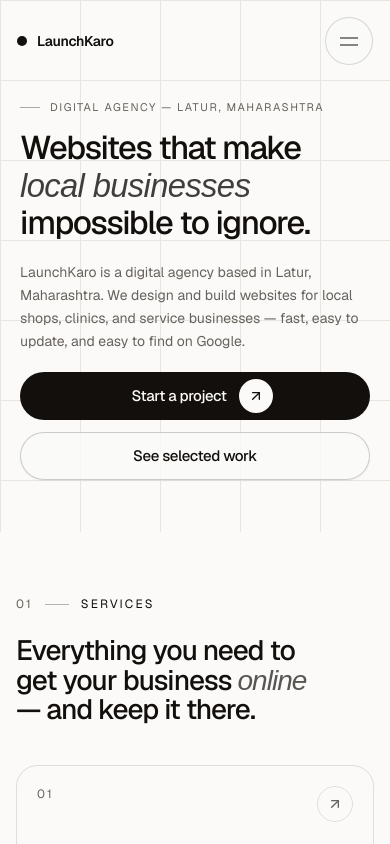
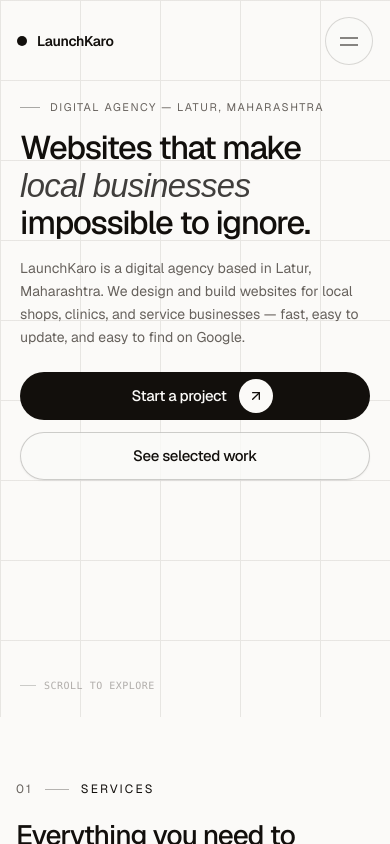
Before and after one commit to manoj-9899/launchkaro, a Next.js app: page / in a window 390 px wide. Shown: the top 844 px of the page. Built offline with nearby package versions, Linux system fonts and the light colour scheme; a web font is replaced by a local one.

Commit message:
Refine mobile homepage hero

```diff
--- a/components/hero.tsx
+++ b/components/hero.tsx
@@ -8,16 +8,16 @@ const d = (ms: number) => ({ '--d': `${ms}ms` }) as CSSProperties
 export function Hero() {
   return (
     <section className="relative overflow-hidden">
-      {/* Hero viewport container: natural flow on mobile, full-screen on desktop */}
-      <div className="relative flex flex-col justify-start px-5 pt-24 pb-12 sm:px-6 sm:pt-28 sm:pb-14 md:min-h-screen md:justify-between md:px-10 md:pt-28 md:pb-12 lg:pt-32 lg:pb-14">
+      {/* Hero viewport container: 85svh on mobile (Hero only in first viewport), 100vh on desktop */}
+      <div className="relative flex min-h-[85svh] flex-col justify-between px-5 pt-24 pb-6 sm:min-h-[88svh] sm:px-6 sm:pt-28 sm:pb-8 md:min-h-screen md:px-10 md:pt-28 md:pb-12 lg:pt-32 lg:pb-14">
         {/* Subtle grid backdrop across the full hero viewport */}
         <div
           aria-hidden
           className="bg-grid pointer-events-none absolute inset-0 -z-10 opacity-70"
         />
 
-        <div className="mx-auto flex w-full max-w-7xl flex-col justify-start md:flex-1 md:justify-between">
-          {/* Top group: Eyebrow + Headline */}
+        <div className="mx-auto flex w-full max-w-7xl flex-1 flex-col justify-between">
+          {/* Main Hero Content Block: Eyebrow + Headline + Description + CTAs */}
           <div className="flex flex-col pt-1 sm:pt-2">
             {/* Eyebrow */}
             <div
@@ -32,7 +32,7 @@ export function Hero() {
 
             {/* Headline */}
             <h1 className="mt-3.5 max-w-6xl text-[clamp(2.05rem,8.2vw,3.2rem)] leading-[1.02] font-medium tracking-[-0.04em] sm:mt-5 md:mt-8 md:text-[clamp(2.5rem,7.5vw,6.5rem)] md:leading-[0.98]">
-              {/* Mobile 3-line balanced layout for mobile viewports */}
+              {/* Mobile 3-line balanced layout for phone viewports */}
               <span className="block md:hidden">
                 <span className="line-mask py-0.5">
                   <span style={d(350)}>Websites that make</span>
@@ -49,7 +49,7 @@ export function Hero() {
                 </span>
               </span>
 
-              {/* Desktop 3-line layout matching original desktop reference */}
+              {/* Desktop 3-line layout matching desktop reference */}
               <span className="hidden md:block">
                 <span className="line-mask py-0.5">
                   <span style={d(350)}>Websites that make</span>
@@ -66,20 +66,21 @@ export function Hero() {
                 </span>
               </span>
             </h1>
-          </div>
 
-          {/* Bottom group: Description (visible on mobile & desktop) + Action Buttons */}
-          <div className="mt-5 flex flex-col gap-5 sm:mt-6 sm:gap-6 md:mt-auto md:max-w-4xl pb-1 md:pb-3">
-            {/* Description - now fully visible on mobile screens */}
+            {/* Supporting Copy - placed directly beneath H1 */}
             <p
-              className="fade-up text-sm sm:text-base leading-relaxed text-pretty text-muted-foreground md:text-lg lg:text-xl"
-              style={d(650)}
+              className="fade-up mt-4 text-sm sm:text-base leading-relaxed text-pretty text-muted-foreground md:mt-6 md:text-lg lg:text-xl md:max-w-4xl"
+              style={d(600)}
             >
               LaunchKaro is a digital agency based in Latur, Maharashtra. We design and build websites for local
               shops, clinics, and service businesses — fast, easy to update, and easy to find on Google.
             </p>
 
-            <div className="fade-up flex flex-col gap-3 sm:flex-row sm:items-center sm:gap-3.5" style={d(750)}>
+            {/* CTA Group - placed directly beneath supporting copy */}
+            <div
+              className="fade-up mt-6 flex flex-col gap-3 sm:flex-row sm:items-center sm:gap-3.5 md:mt-8"
+              style={d(700)}
+            >
               <MagneticButton
                 href="#contact-form"
                 onClick={(e) => {
@@ -100,6 +101,15 @@ export function Hero() {
               </MagneticButton>
             </div>
           </div>
+
+          {/* Subtle Mobile Scroll Continuation Cue */}
+          <div
+            className="fade-up mt-6 flex items-center gap-2 text-[10px] font-mono tracking-wider uppercase text-muted-foreground/50 md:hidden"
+            style={d(800)}
+          >
+            <span className="h-px w-4 bg-foreground/20" />
+            <span>Scroll to explore</span>
+          </div>
         </div>
       </div>
     </section>
```
Also changed, not shown: 1 other file (tests, documents, lock files or other folders).
